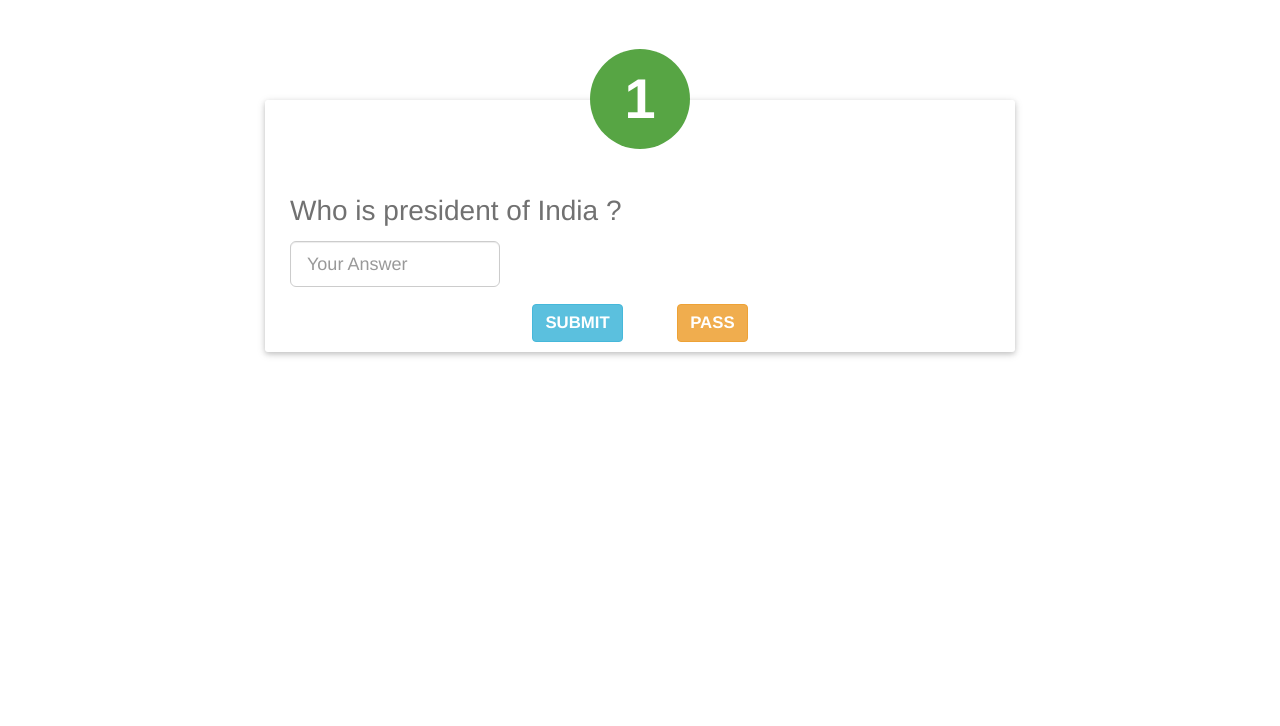
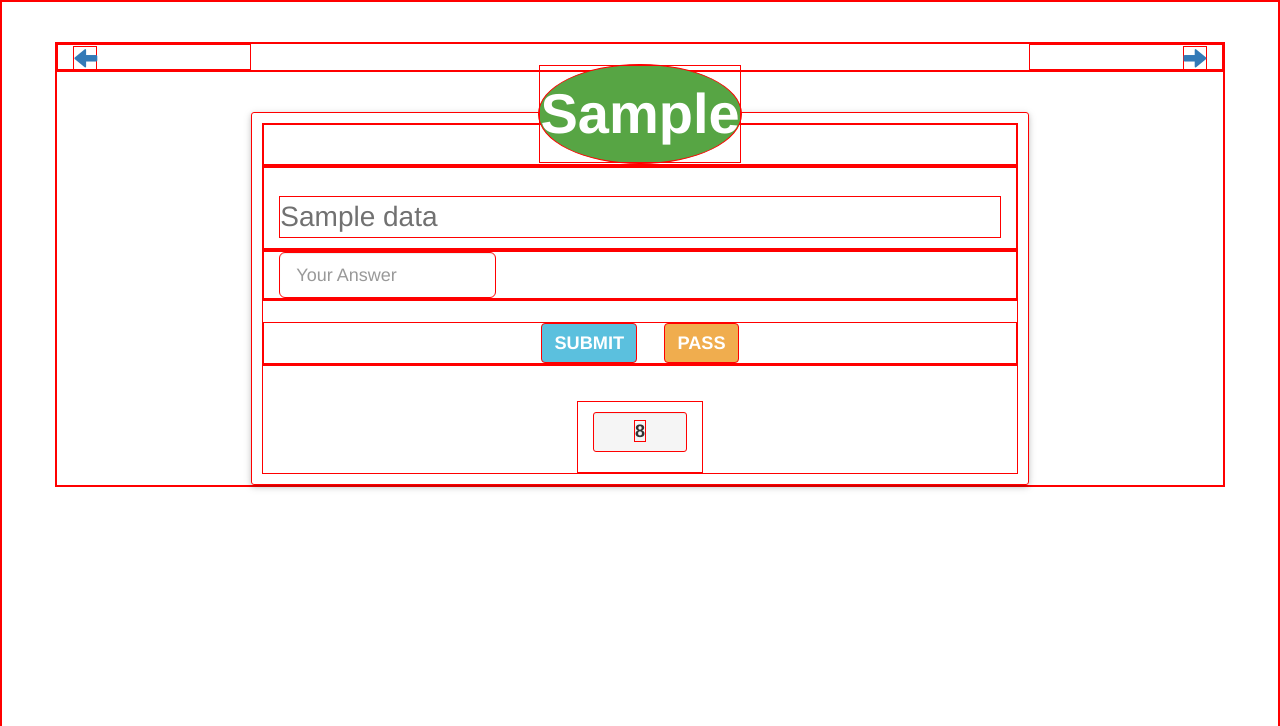
Before and after one commit to shashwat-vik/Rio, a Flask app: template templates/round_1.html in a window 1280 px wide. Shown: the top 726 px of the page. Run offline with Flask 2, Linux system fonts and the light colour scheme; the template is opened without the code that fills it: most values are stand-ins (such as "Sample title", 1, 10 or a date in 2020); some libraries are stand-ins or nearby versions.

Commit message:
Round 1, 2 Dynamic Rendering 	- Automatic question update 	- Motion Response for Correct Answer 	- Pass System implemented in Jquery

```diff
--- a/static/css/round_1.css
+++ b/static/css/round_1.css
@@ -1,8 +1,15 @@
-{
+*{
     border: 1px solid red !important;
 }
+
 body {
     padding: 40px 0;
+}
+
+
+.banner {
+    font-size: 1.6em;
+    font-weight: bold;
 }
 
 .header_element {
@@ -10,20 +17,20 @@ body {
     font-weight: bold;
 }
 
-.click_option {
-    font-size: 0.6em;
-    font-weight: bold;
+
+.top_clear {
+  padding-top: 1.5em;
 }
 
-.top_clear {
-  padding-top: 0.5em;
+.question {
+    color: #717171;
+    font-size: 2em;
+    padding-top: 1em;
 }
 
-
-.info {
-    color: #717171;
-    font-size: 2em;
-    padding-top: 1.5em;
+.click_option {
+    font-size: 1.3em;
+    font-weight: bold;
 }
 
 #myInput {
@@ -44,8 +51,9 @@ body {
     box-shadow: 0 2px 5px 0 rgba(0, 0, 0, 0.16), 0 2px 10px 0 rgba(0, 0, 0, 0.12);
     padding: 10px 25px;
     display: block;
-    margin-top: 60px;
+    margin-top: 40px;
 }
+
 .box-icon {
     background-color: #57a544;
     border-radius: 50%;
--- /dev/null
+++ b/static/js/round_1.js
@@ -0,0 +1,37 @@
+var submit_count=0;
+var times = 8
+$(document).ready(function(e) {
+    $("#submit.click_option").click(function() {
+        submit_count += 1;
+        if (submit_count <= times) {
+            check_answer();
+            $('.tries_left h4').html('<b>'+String(times-submit_count)+'</b>');
+        }
+         else if (submit_count == (times+1)){
+             $('#submit.click_option').attr('data-target','#aModal');
+        };
+    });
+});
+
+var check_answer = function () {
+    submission = $('.answer_box #myInput').val()
+    true_answer = $('#1.1994').attr("secanswer")
+    submission = clean_data(submission)
+    true_answer = clean_data(true_answer)
+    if (submission == true_answer) {
+        $('#submit.click_option').attr('data-target','#cModal');
+    } else {
+        $('#submit.click_option').attr('data-target','#wModal');
+    }
+};
+
+var clean_data = function(data) {
+    c_data = ""
+    data = data.toLowerCase()
+    for(var i=0; i<data.length; ++i) {
+        code = data.charCodeAt(i);
+        if((code >= 48 && code <= 57) || (code >= 97 && code <= 122))
+            c_data += data[i];
+    }
+    return c_data;
+};
--- /dev/null
+++ b/static/questions/1/que.txt
@@ -0,0 +1,3 @@
+["Who is the President of India ?", "Pranab Mukherjee"]
+["When was Steve Jobs born ?", "1955"]
+["When was Khilji dynasty established ?", "1290"]
--- /dev/null
+++ b/static/questions/2/que.txt
@@ -0,0 +1,2 @@
+["When was Steve Jobs born ?", "1952", "1953", "1954", "1955", "4"]
+["When was Shashwat born ?", "1995", "1992", "1994", "1993", "3"]
--- a/templates/round_1.html
+++ b/templates/round_1.html
@@ -7,34 +7,57 @@
 <body>
     <div class="container">
         <div class="row">
-            <div class="col-xs-8 col-sm-8 col-md-8 col-xs-offset-2 col-sm-offset-2 col-md-offset-2">
-                <div class="box">
+            <div class="col-xs-2 col-sm-2 col-md-2 pull-left">
+                <a href="{{data['prev']}}" class="glyphicon glyphicon-arrow-left banner"></a>
+            </div>
+            <div class="col-xs-2 col-sm-2 col-md-2 pull-right">
+                <a href="{{data['next']}}" class="glyphicon glyphicon-arrow-right pull-right banner"></a>
+            </div>
+        </div>
+        <div class="row">
+            <div class="col-xs-8 col-sm-8 col-md-8 col-xs-offset-2 col-sm-offset-2 col-md-offset-2 box">
+                <div class="row">
+                    <div class="col-xs-12 col-sm-12 col-md-12">
                         <div class="box-icon">
-                        <span class="header_element">1</span>
+                            <span class="header_element">{{data['q_idx']}}</span>
                         </div>
-                    <div class="info">
-                        <p>Who is president of India ?</p>
-                        <div class="answer_box">
+                    </div>
+                </div>
+                <div class="row">
+                    <div class="col-xs-12 col-sm-12 col-md-12 question">
+                        <p>{{data['question']}}</p>
+                    </div>
+                </div>
+                <div class="row">
+                    <div class="col-xs-12 col-sm-12 col-md-12 answer_box">
                         <input class="form-control input-lg" id="myInput" placeholder="Your Answer" type="text">
                     </div>
-                        <div class="text-center top_clear">
-                            <span>
-                                <a href="" class="btn btn-info click_option" data-toggle="modal" data-target="#myModal">SUBMIT</a>
-                            </span>
+                </div>
+                <div class="row top_clear">
+                    <div class="col-xs-12 col-sm-12 col-md-12 text-center">
+                        <a href="" class="btn btn-info click_option" id="submit" data-toggle="modal" data-target="#aModal">SUBMIT</a>
                         &nbsp&nbsp&nbsp&nbsp&nbsp
-                            <span>
                         <a href="" class="btn btn-warning click_option">PASS</a>
-                            </span>
                     </div>
-                        <div id="myModal" class="modal fade" role="dialog">
+                </div>
+                <div class="row" style="padding-top:2.5em;">
+                    <div class="col-xs-4 col-sm-2 col-md-2 col-xs-offset-4 col-sm-offset-5 col-md-offset-5 tries_left">
+                        <h4 class="updated_number well well-sm text-center"><b>8</b></h4>
+                    </div>
+                </div>
+            </div>
+        </div>
+    </div>
+</body>
+<div id="cModal" class="modal fade" role="dialog" style="padding-top:6em;">
     <div class="modal-dialog">
         <div class="modal-content">
             <div class="modal-header">
                 <button type="button" class="close" data-dismiss="modal">×</button>
-                                        <h4 class="modal-title">Error!!</h4>
+                <h2 class="modal-title text-center" style="color:green;"><b>CORRECT ANSWER</b></h2>
             </div>
-                                    <div class="modal-body">
-                                        <p>Sorry your server request has been declined</p>
+            <div class="modal-body text-center">
+                <span class="glyphicon glyphicon-thumbs-up header_element"></span>
             </div>
             <div class="modal-footer">
                 <button type="button" class="btn btn-default" data-dismiss="modal">Close</button>
@@ -42,12 +65,43 @@
         </div>
     </div>
 </div>
+<div id="wModal" class="modal fade" role="dialog" style="padding-top:6em;">
+    <div class="modal-dialog">
+        <div class="modal-content">
+            <div class="modal-header">
+                <button type="button" class="close" data-dismiss="modal">×</button>
+                <h2 class="modal-title text-center" style="color:red;"><b>WRONG ANSWER</b></h2>
+            </div>
+            <div class="modal-body text-center">
+                <span class="glyphicon glyphicon-thumbs-down header_element"></span>
+            </div>
+            <div class="modal-footer">
+                <button type="button" class="btn btn-default" data-dismiss="modal">Close</button>
             </div>
         </div>
     </div>
 </div>
+<div id="aModal" class="modal fade" role="dialog" style="padding-top:6em;">
+    <div class="modal-dialog">
+        <div class="modal-content">
+            <div class="modal-header">
+                <button type="button" class="close" data-dismiss="modal">×</button>
+                <h2 class="modal-title text-center" style="color:red;"></h2>
             </div>
-</body>
+            <div class="modal-body text-center">
+                <span class="glyphicon glyphicon-flag header_element"></span>
+                <h2 class="modal-title text-center top_clear" style="color:red; font-size: 30px"><b>{{data['answer']}}</b></h2>
+            </div>
+            <div class="modal-footer">
+                <button type="button" class="btn btn-default" data-dismiss="modal">Close</button>
+            </div>
+        </div>
+    </div>
+</div>
+<div class="hidden" hidden>
+    <div class="1994" id="1" secanswer="{{data['answer']}}">
+</div>
 <script type="text/javascript" src="{{url_for('static',filename='js/jquery-3.2.0.min.js')}}"></script>
 <script type="text/javascript" src="{{url_for('static',filename='js/bootstrap.min.js')}}"></script>
+<script type="text/javascript" src="{{url_for('static',filename='js/round_1.js')}}"></script>
 </html>
```
Also changed, not shown: read.py (added, +7 -0 lines), static/css/round_2.css (+20 -14 lines), static/js/round_2.js (+23 -2 lines), templates/round_2.html (+20 -9 lines), views.py (+72 -7 lines). Lines whose indentation alone changed are shown as unchanged.
